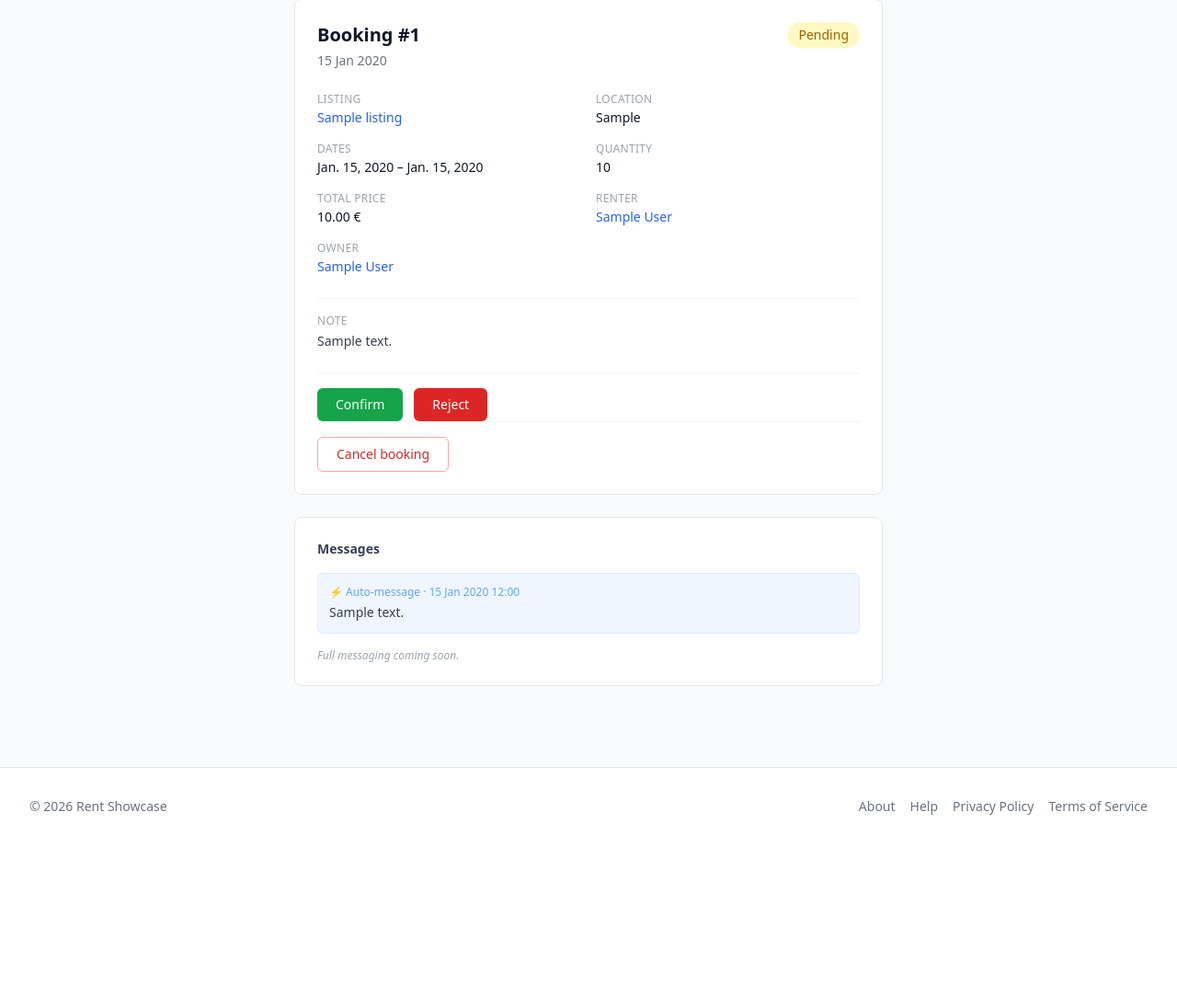
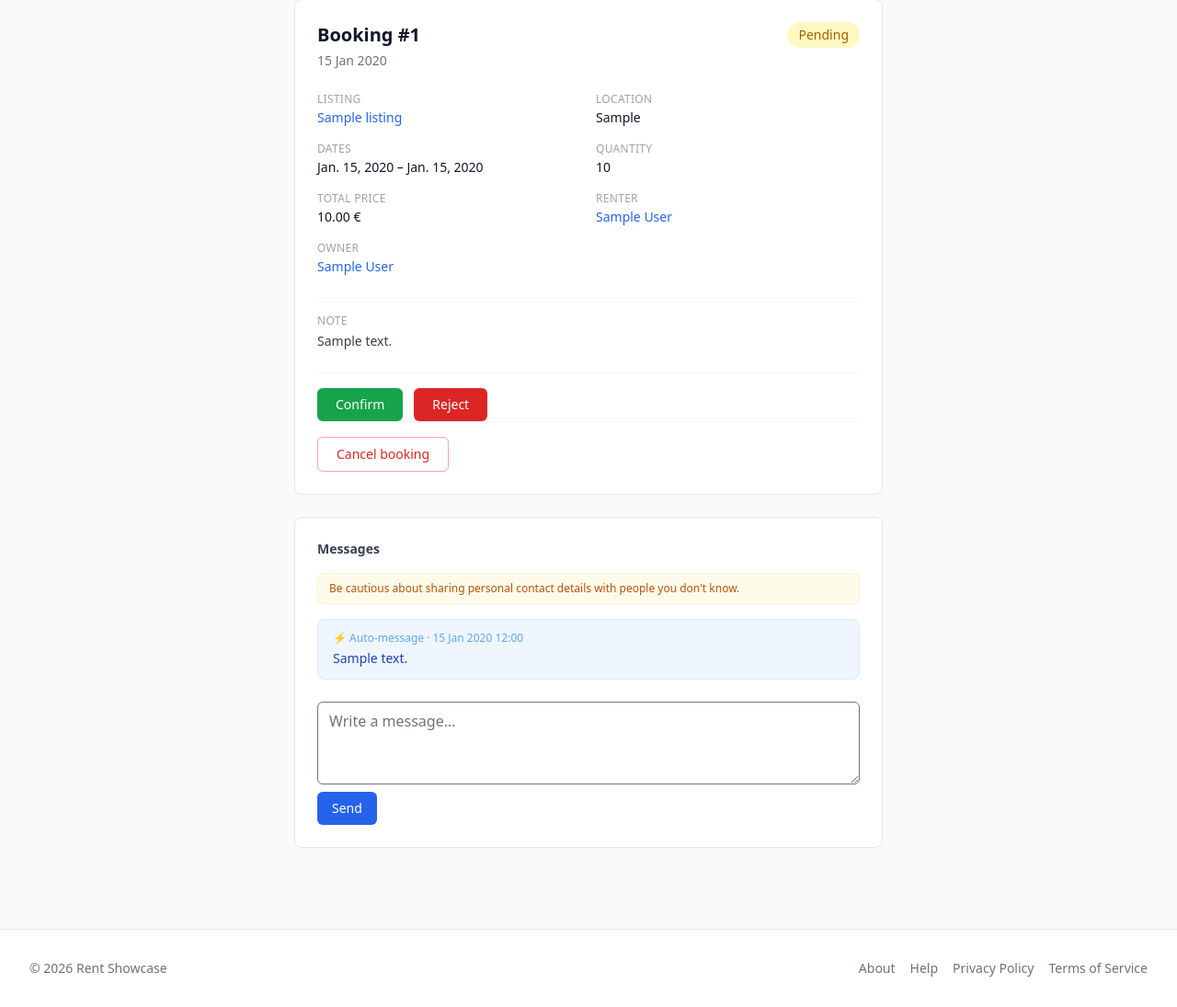
Before and after one commit to rgezikov/rent-showcase, a Django app: page /bookings/1/ in a window 1280 px wide. Shown: the part 153-1248 px from the top of the page at 92% size. Before the commit the page ends 1039 px from the top, so only its background shows below. Run offline with Django 5.2, Linux system fonts and the light colour scheme; a user stored in the database is signed in; tables that the repository leaves empty hold one stand-in row (values such as "Sample post"); style sheets or scripts are compiled from the project's sources; some libraries are stand-ins or nearby versions.

Commit message:
Phase 5: Messaging — per-booking thread, send form, disclaimer, 127 tests
Co-Authored-By: Claude Sonnet 4.6 <noreply@anthropic.com>

```diff
--- a/bookings/views.py
+++ b/bookings/views.py
@@ -56,10 +56,12 @@ def booking_detail(request, pk):
         from django.http import Http404
         raise Http404
 
+    from messaging.forms import MessageForm
     return render(request, 'bookings/booking_detail.html', {
         'booking': booking,
         'is_owner': is_owner,
         'is_renter': is_renter,
+        'message_form': MessageForm(),
     })
 
 
--- a/config/urls.py
+++ b/config/urls.py
@@ -10,6 +10,7 @@ urlpatterns = [
     path('accounts/', include('accounts.urls', namespace='accounts')),
     path('listings/', include('listings.urls', namespace='listings')),
     path('bookings/', include('bookings.urls', namespace='bookings')),
+    path('messaging/', include('messaging.urls', namespace='messaging')),
     path('', TemplateView.as_view(template_name='home.html'), name='home'),
 ]
 
--- /dev/null
+++ b/messaging/forms.py
@@ -0,0 +1,17 @@
+from django import forms
+from django.utils.translation import gettext_lazy as _
+from .models import Message
+
+
+class MessageForm(forms.ModelForm):
+    class Meta:
+        model = Message
+        fields = ['body']
+        widgets = {
+            'body': forms.Textarea(attrs={
+                'rows': 3,
+                'class': 'mt-1 block w-full rounded-md',
+                'placeholder': _('Write a message…'),
+            }),
+        }
+        labels = {'body': ''}
--- /dev/null
+++ b/messaging/urls.py
@@ -0,0 +1,8 @@
+from django.urls import path
+from . import views
+
+app_name = 'messaging'
+
+urlpatterns = [
+    path('<int:booking_pk>/send/', views.send_message, name='send'),
+]
--- a/templates/bookings/booking_detail.html
+++ b/templates/bookings/booking_detail.html
@@ -132,28 +132,47 @@
 
   </div>
 
-  <!-- Message thread placeholder (Phase 5) -->
+  <!-- Message thread -->
   <div class="bg-white border border-gray-200 rounded-lg p-6">
     <h2 class="text-sm font-semibold text-gray-700 mb-4">{% trans "Messages" %}</h2>
+
+    <!-- Disclaimer -->
+    <p class="text-xs text-amber-700 bg-amber-50 border border-amber-100 rounded-md px-3 py-2 mb-4">
+      {% trans "Be cautious about sharing personal contact details with people you don't know." %}
+    </p>
+
+    <!-- Messages -->
     {% with messages_list=booking.messages.all %}
       {% if messages_list %}
-        <div class="space-y-3 mb-4">
+        <div class="space-y-3 mb-6">
           {% for msg in messages_list %}
-            <div class="{% if msg.is_system %}bg-blue-50 border border-blue-100{% else %}bg-gray-50{% endif %} rounded-md p-3 text-sm">
-              {% if not msg.is_system %}
-                <p class="text-xs text-gray-400 mb-1">{{ msg.sender.get_full_name|default:msg.sender.display_name }} · {{ msg.created_at|date:"d M Y H:i" }}</p>
+            <div class="{% if msg.is_system %}bg-blue-50 border border-blue-100{% elif msg.sender == request.user %}bg-blue-600 text-white{% else %}bg-gray-100{% endif %} rounded-lg px-4 py-3 text-sm">
+              {% if msg.is_system %}
+                <p class="text-xs text-blue-400 mb-1">⚡ {% trans "Auto-message" %} · {{ msg.created_at|date:"d M Y H:i" }}</p>
+                <p class="text-blue-800">{{ msg.body }}</p>
               {% else %}
-                <p class="text-xs text-blue-400 mb-1">⚡ {% trans "Auto-message" %} · {{ msg.created_at|date:"d M Y H:i" }}</p>
+                <p class="text-xs {% if msg.sender == request.user %}text-blue-200{% else %}text-gray-400{% endif %} mb-1">
+                  {{ msg.sender.get_full_name|default:msg.sender.display_name }} · {{ msg.created_at|date:"d M Y H:i" }}
+                </p>
+                <p>{{ msg.body }}</p>
               {% endif %}
-              <p class="text-gray-700">{{ msg.body }}</p>
             </div>
           {% endfor %}
         </div>
       {% else %}
-        <p class="text-sm text-gray-400 mb-4">{% trans "No messages yet." %}</p>
+        <p class="text-sm text-gray-400 mb-6">{% trans "No messages yet." %}</p>
       {% endif %}
     {% endwith %}
-    <p class="text-xs text-gray-400 italic">{% trans "Full messaging coming soon." %}</p>
+
+    <!-- Send form -->
+    <form method="post" action="{% url 'messaging:send' booking.pk %}">
+      {% csrf_token %}
+      {{ message_form.body }}
+      <button type="submit"
+              class="mt-2 bg-blue-600 text-white py-2 px-4 rounded-md hover:bg-blue-700 text-sm font-medium">
+        {% trans "Send" %}
+      </button>
+    </form>
   </div>
 
 </div>
```
Also changed, not shown: messaging/tests/factories.py (added, +15 -0 lines), messaging/tests/test_e2e.py (added, +65 -0 lines), messaging/tests/test_views.py (added, +78 -0 lines), messaging/views.py (+26 -2 lines).
